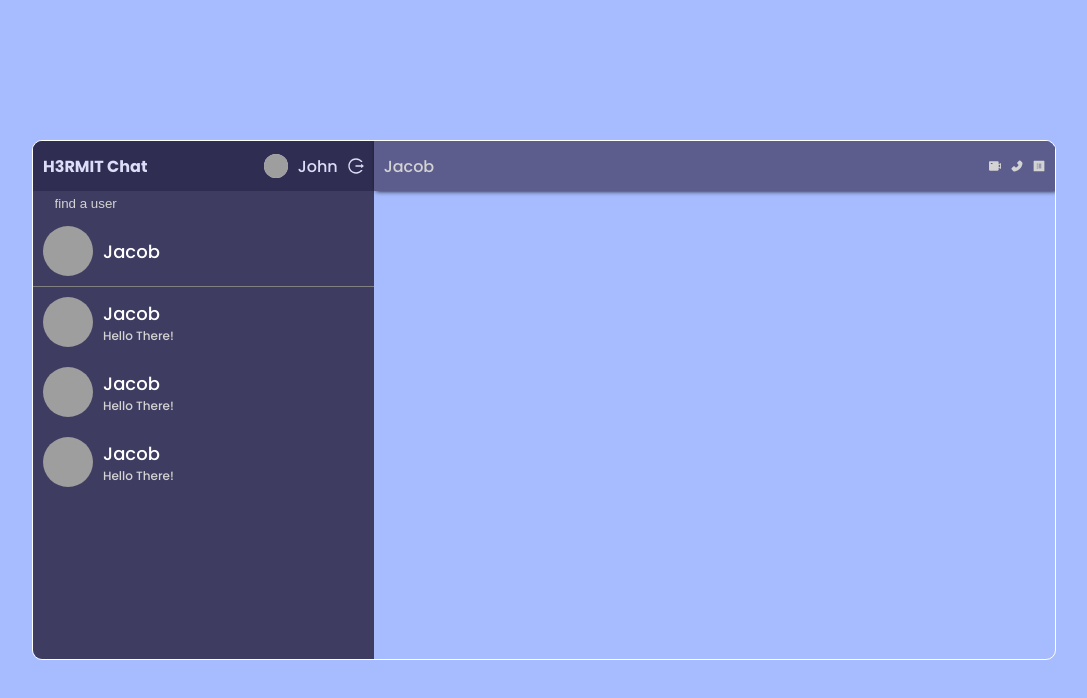
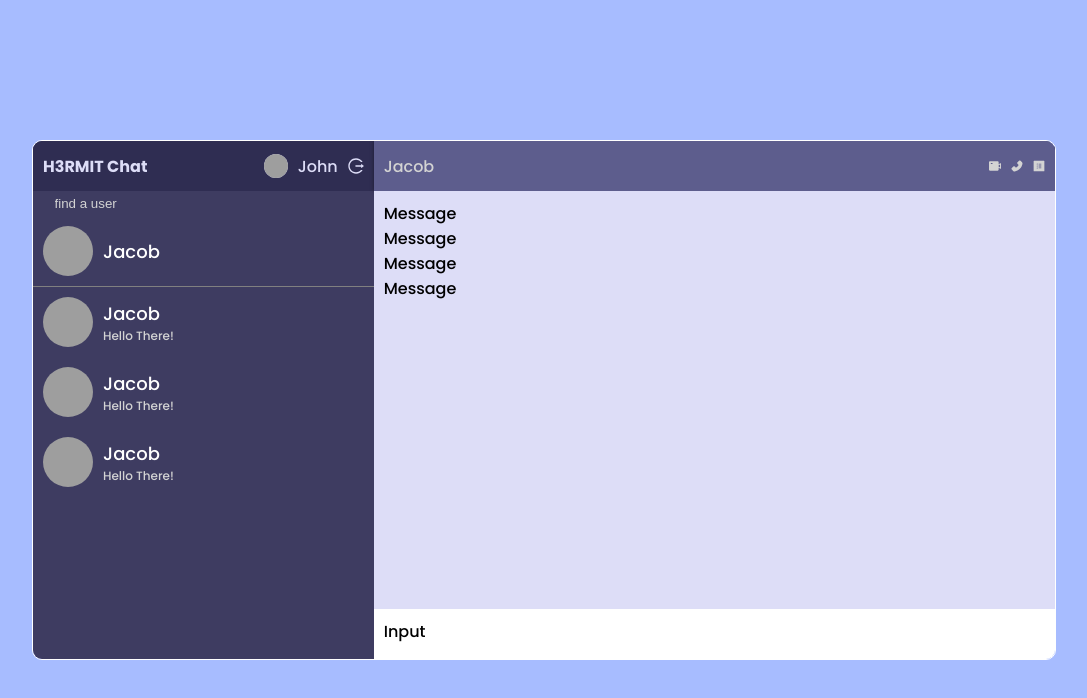
Before and after one commit to hermit-github/firebase-chat, a React (Create React App) app: page / in a window 1280 px wide. Shown: the top 698 px of the page, without its empty margins (96-1183 px from the left). Built offline with nearby package versions, Linux system fonts and the light colour scheme; grey boxes are pictures that could not be loaded.

Commit message:
Working on chat area

```diff
--- a/src/components/Chat/ChatArea.jsx
+++ b/src/components/Chat/ChatArea.jsx
@@ -0,0 +1,15 @@
+import React from 'react'
+import Messages from './Messages'
+
+const ChatArea = () => {
+  return (
+    <div className='messages'>
+        <Messages/>
+        <Messages/>
+        <Messages/>
+        <Messages/>
+    </div>
+  )
+}
+
+export default ChatArea
--- a/src/components/Chat/Chatbox.jsx
+++ b/src/components/Chat/Chatbox.jsx
@@ -0,0 +1,11 @@
+import React from 'react'
+
+const Chatbox = () => {
+  return (
+    <div className='input' >
+        Input
+    </div>
+  )
+}
+
+export default Chatbox
--- /dev/null
+++ b/src/components/Chat/Messages.jsx
@@ -0,0 +1,11 @@
+import React from 'react'
+
+const Messages = () => {
+  return (
+    <div className='message'>
+        Message
+    </div>
+  )
+}
+
+export default Messages
--- a/src/components/Chat/index.js
+++ b/src/components/Chat/index.js
@@ -1,5 +1,7 @@
 import React from 'react'
 import { VideoCameraFilled,PhoneFilled,ProfileFilled } from '@ant-design/icons'
+import ChatArea from './ChatArea'
+import Chatbox from './Chatbox'
 
 const Chat = () => {
   return (
@@ -12,6 +14,8 @@ const Chat = () => {
           <ProfileFilled />
         </div>
       </div>
+      <ChatArea/>
+      <Chatbox/>
     </div>
   )
 }
--- a/src/style.scss
+++ b/src/style.scss
@@ -214,7 +214,6 @@
                 padding: 10px;
                 color: lightgray;
                 box-shadow:  2px 0px 5px 0px #000;
-            }
 
                 .chat-icons{
                     display: flex;
@@ -227,6 +226,21 @@
                     }
                 }
             }
+
+
+
+            .messages{
+                background-color: #ddddf7;
+                padding: 10px;
+                height: calc(100% - 100px);
+            }
+
+            .input{
+                height: 50px;
+                background-color: #fff;
+                padding: 10px;
+            }
+        }
     }
 
 }
```
Lines whose indentation alone changed are shown as unchanged.
